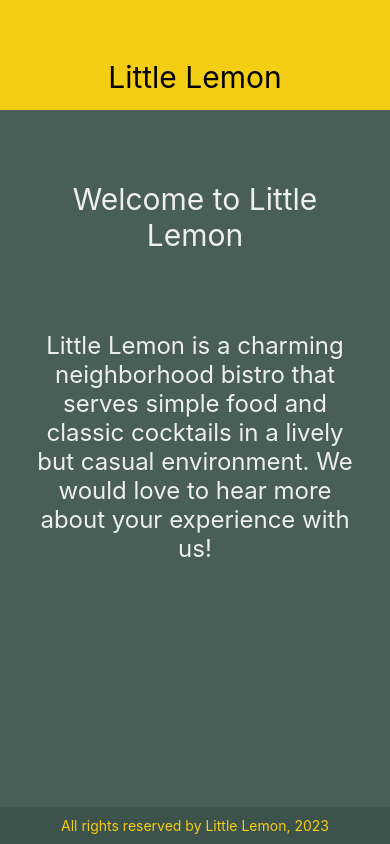
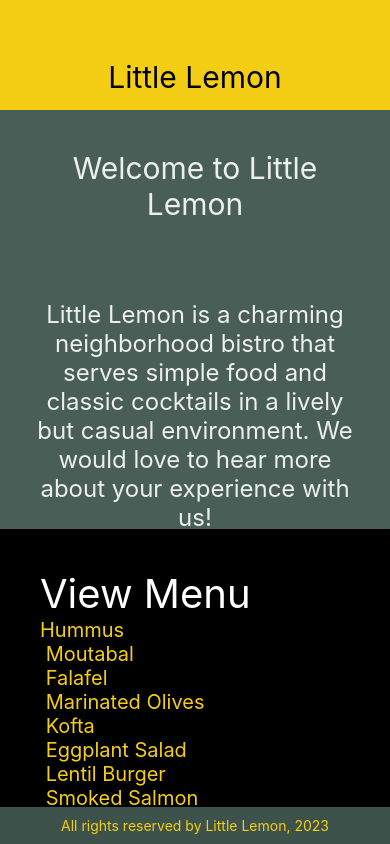
Before and after one commit to cloud-spotter/ReactNative_LittleLemonRestaurant, a React Native app: screen / in a window 390 px wide. Built offline with nearby package versions, Linux system fonts and the light colour scheme.

Commit message:
MenuItems component added. Spacing not right between components yet. Comments need deleting once styling/spacing finalised.

```diff
--- a/App.js
+++ b/App.js
@@ -5,19 +5,32 @@
 import LittleLemonHeader from './components/LittleLemonHeader';
 import LittleLemonFooter from './components/LittleLemonFooter';
 import WelcomeScreen from './components/WelcomeScreen';
+import MenuItems from './components/MenuItems';
 
 export default function App() {
   return (
     <>
       <View style={{flex: 1, backgroundColor: '#495E57',}}>
         <LittleLemonHeader />
-      </View>
-      <View style={{flex: 4, backgroundColor: '#495E57', justifyContent: 'flex-start'}}>
         <WelcomeScreen />
-      </View>
-      <View style={{flex: 1, backgroundColor: '#495E57',}}>
+        <MenuItems />
         <LittleLemonFooter />
       </View>
     </>
   );
 }
+
+// return (
+//   <>
+//     <View style={{flex: 1, backgroundColor: '#495E57',}}>
+//       <LittleLemonHeader />
+//     </View>
+//     <View style={{flex: 4, backgroundColor: '#495E57', justifyContent: 'flex-start'}}>
+//       <WelcomeScreen />
+//     </View>
+//     <View style={{flex: 1, backgroundColor: '#495E57',}}>
+//       <LittleLemonFooter />
+//     </View>
+//   </>
+// );
+// }
--- /dev/null
+++ b/components/MenuItems.js
@@ -0,0 +1,28 @@
+import * as React from 'react';
+import { View, Text, ScrollView } from 'react-native';
+
+const menuItemsToDisplay = [
+    'Hummus \n Moutabal \n Falafel \n Marinated Olives \n Kofta \n Eggplant Salad \n Lentil Burger \n Smoked Salmon \n Kofta Burger \n Turkish Kebab \n Fries \n Buttered Rice \n Bread Sticks \n Pita Pocket \n Lentil Soup \n Greek Salad \n Rice Pilaf \n Baklava \n Tartufo \n Tiramisu \n Panna Cotta',
+]
+
+const MenuItems = () => {
+    return (
+        <View style={{ flex: 0.75 }}>
+            <ScrollView style={{
+                paddingHorizontal: 40,
+                paddingVertical: 40,
+                backgroundColor: 'black',
+            }}>
+                <Text style={{ color: 'white', fontSize: 40, flexWrap: 'wrap' }}>
+                    View Menu
+                </Text>
+                <Text style={{ color: '#F4CE14', fontSize: 20 }}>
+                    {menuItemsToDisplay[0]}
+                    {/* Why index 0 above? */}
+                </Text>
+            </ScrollView>
+        </View>
+    )
+}
+
+export default MenuItems;
```
